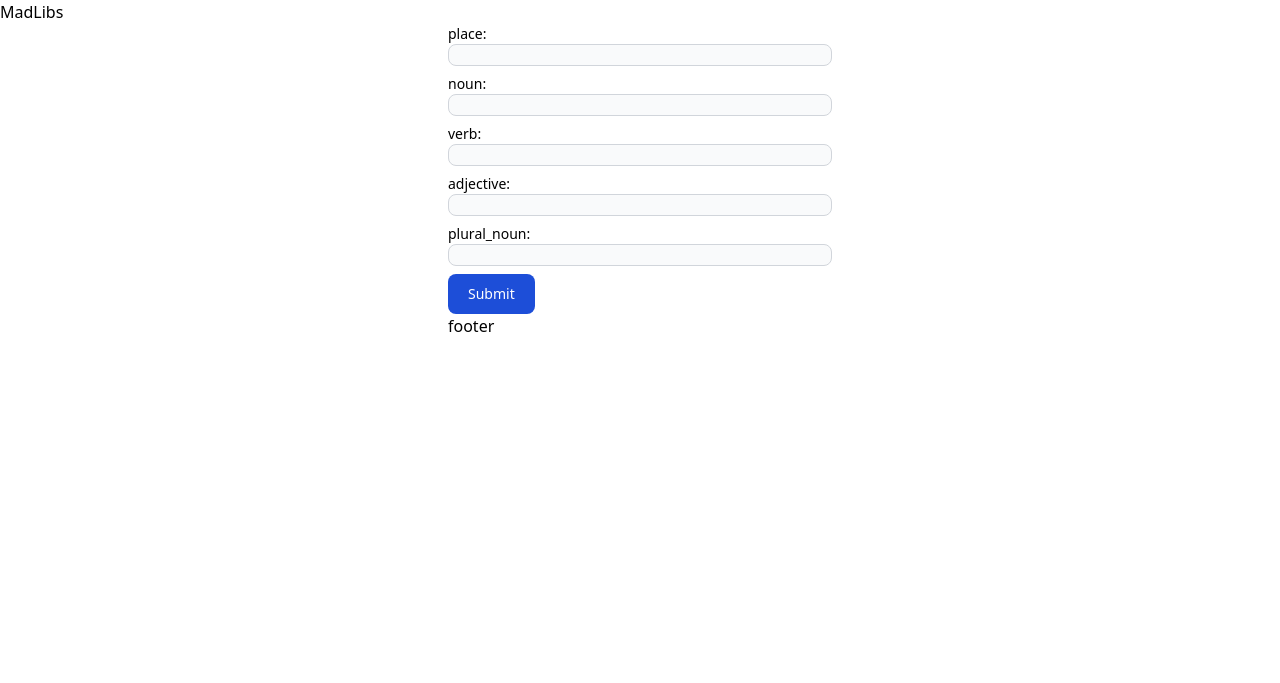
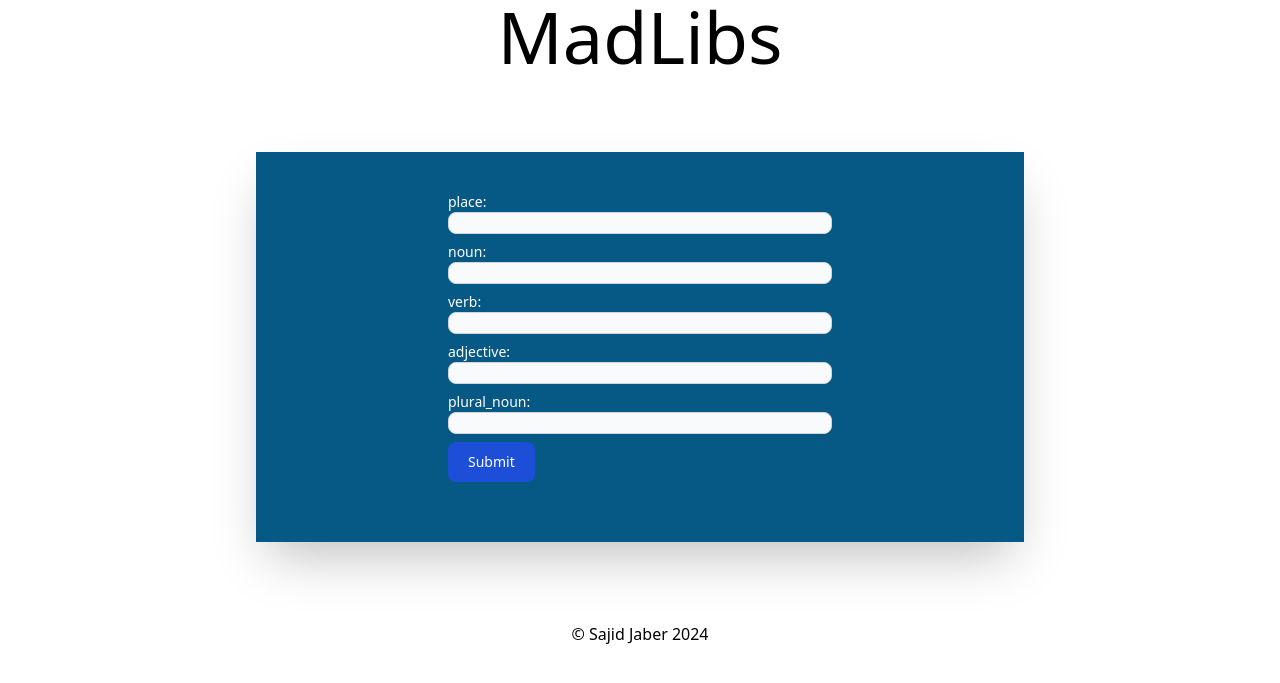
Before and after one commit to JaberSE09/jinja, a Flask app: page / in a window 1280 px wide. Shown: the top 683 px of the page. Run offline with Flask 3, Linux system fonts and the light colour scheme; some libraries are stand-ins or nearby versions.

Commit message:
added styles

```diff
--- a/templates/base.html
+++ b/templates/base.html
@@ -12,16 +12,16 @@
   <meta name="description" content="" />
 </head>
 <body>
-    <h1 class="font-7xl">
+    <h1 class="text-7xl text-center">
         MadLibs
     </h1>
-
+<section class="bg-sky-800 text-white p-10 m-20  mx-64 shadow-2xl">
     {%block content%} {% endblock %}
+</section>
 
 
-
-    <footer>
-        footer
+    <footer class="text-center">
+        &copy; Sajid Jaber 2024
     </footer>
     <script src="https://cdn.tailwindcss.com"></script>
 </body>
```
